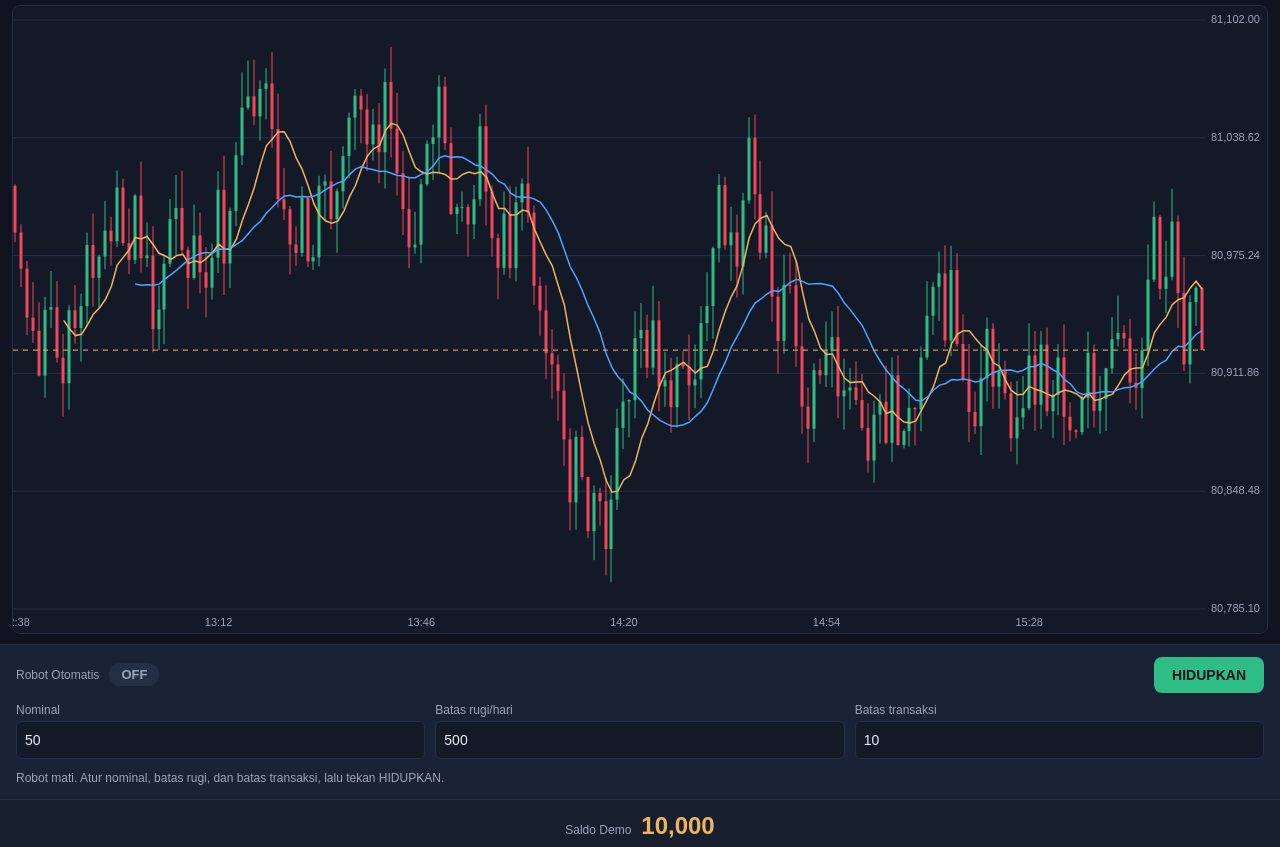
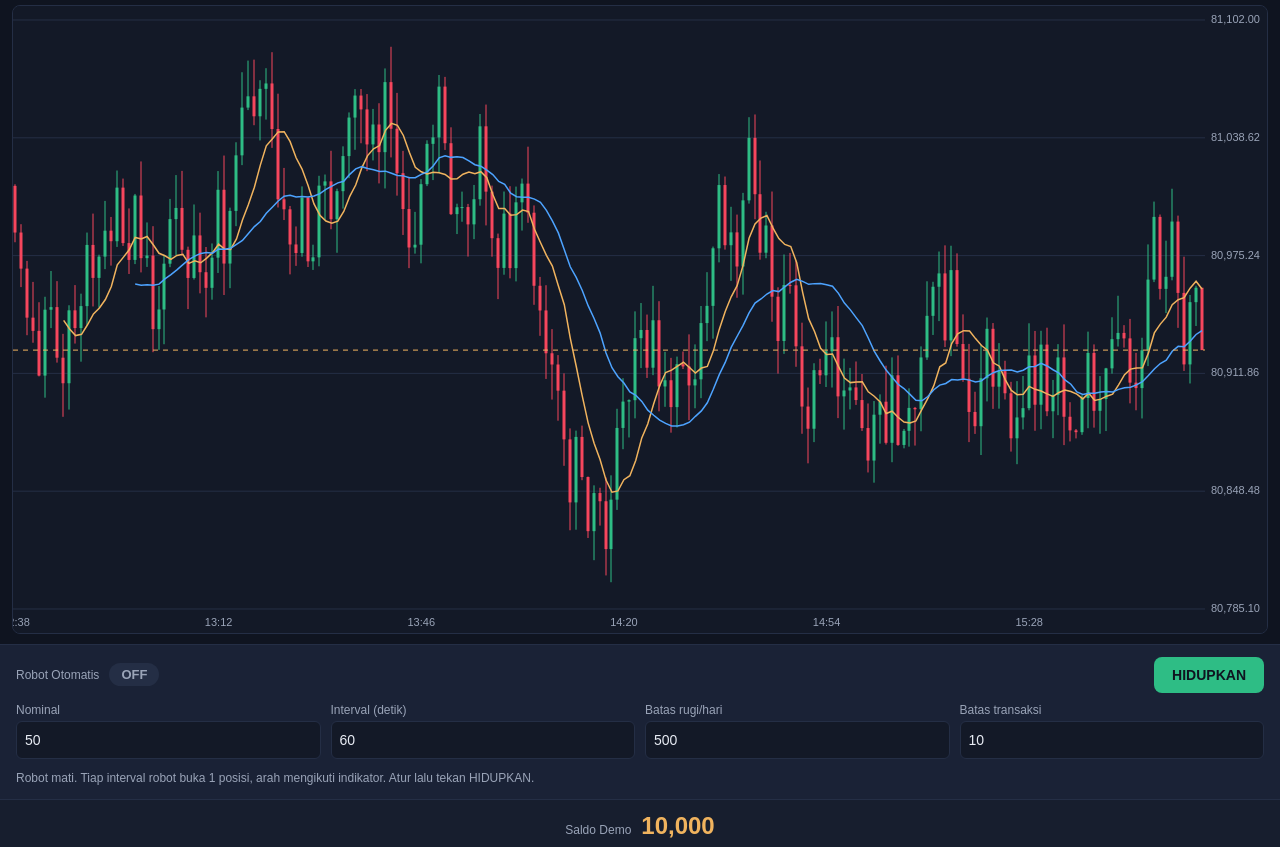
Before and after one commit to rvkie/rvkie-trading-matix, a plain HTML site: page index.html in a window 1280 px wide. Shown: the part 104-951 px from the top of the page. Drawn offline with Linux system fonts and the light colour scheme; no server answers.

Commit message:
Tahap 4 revisi: tambah pengaturan interval robot

```diff
--- a/index.html
+++ b/index.html
@@ -49,6 +49,10 @@
         <input id="atur-nominal" class="kotak-isi" type="number" min="10" step="10" value="50">
       </div>
       <div class="grup-atur">
+        <label class="label-halus" for="atur-interval">Interval (detik)</label>
+        <input id="atur-interval" class="kotak-isi" type="number" min="10" step="10" value="60">
+      </div>
+      <div class="grup-atur">
         <label class="label-halus" for="atur-rugi">Batas rugi/hari</label>
         <input id="atur-rugi" class="kotak-isi" type="number" min="50" step="50" value="500">
       </div>
@@ -58,7 +62,7 @@
       </div>
     </div>
 
-    <p id="info-robot" class="info-robot">Robot mati. Atur nominal, batas rugi, dan batas transaksi, lalu tekan HIDUPKAN.</p>
+    <p id="info-robot" class="info-robot">Robot mati. Tiap interval robot buka 1 posisi, arah mengikuti indikator. Atur lalu tekan HIDUPKAN.</p>
   </section>
 
   <!-- ============ PANEL KONTROL MANUAL ============ -->
```
